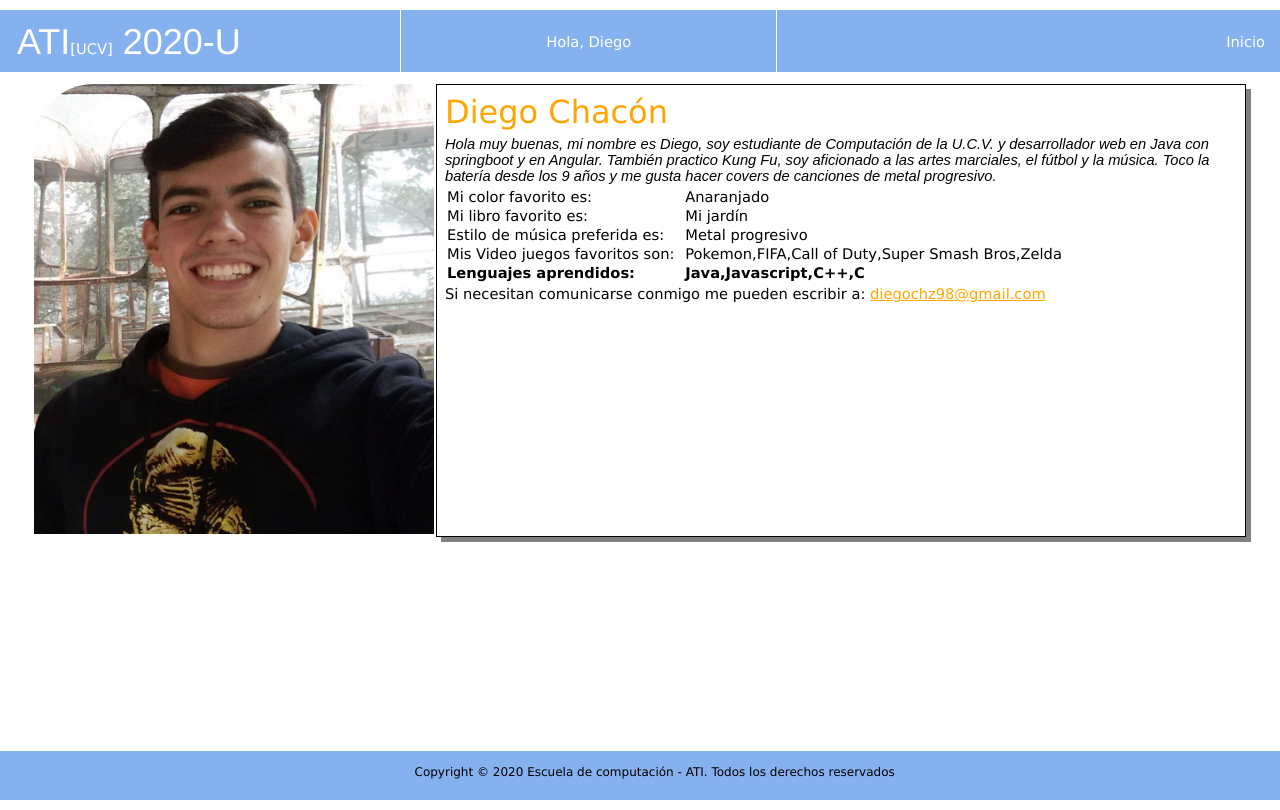
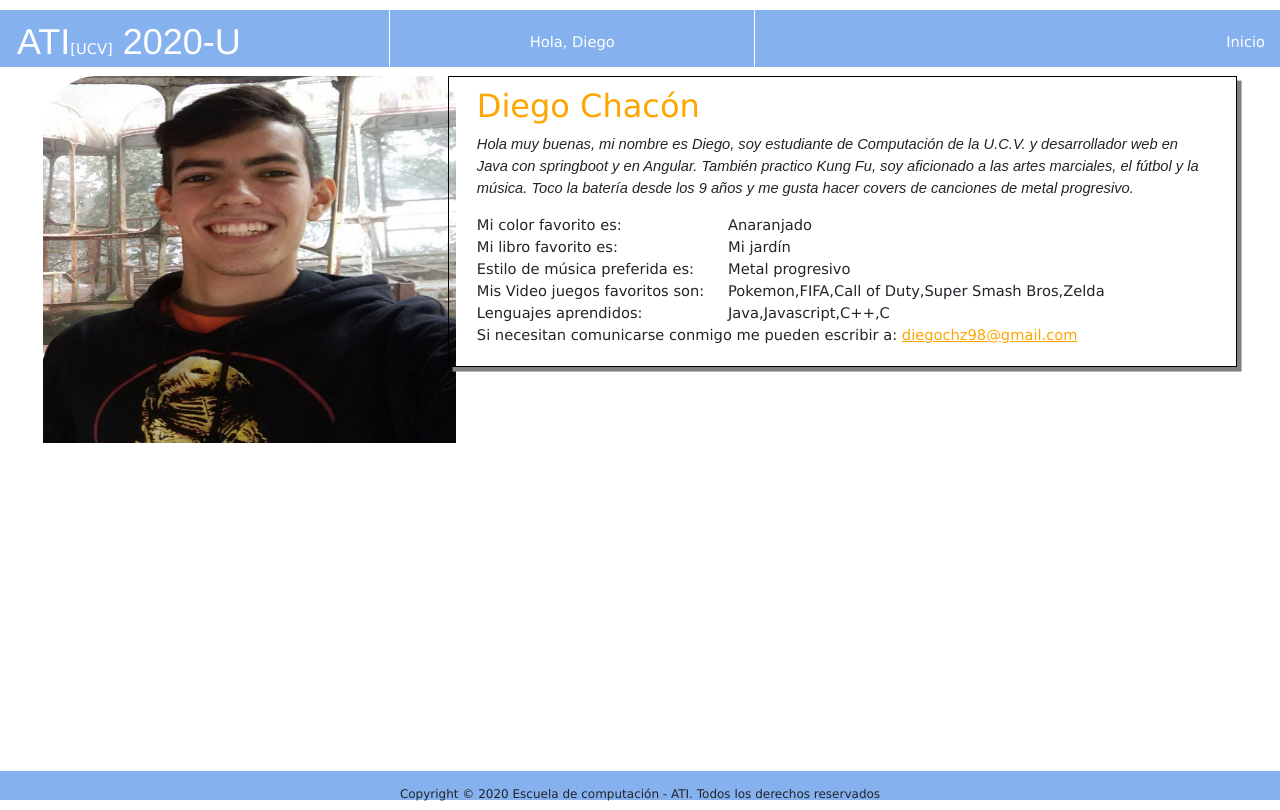
Before and after one commit to ATI1-UCV/ati_2020_U, a PHP site: page /26343836/perfil.html in a window 1280 px wide. Run offline with PHP 8.4, Linux system fonts and the light colour scheme.

Commit message:
archivos reto 16

```diff
--- a/26343836/perfil.css
+++ b/26343836/perfil.css
@@ -21,23 +21,21 @@
 }
 
 #foto {
-	border: 0px solid black;
+	border: 0em solid black;
 	width: 15%;
 }
 
 #foto img {
-	border-radius: 60px 0px 0px 0px;
+	border-radius: 3.75em 0em 0em 0em;
+	height: 25em;
+	width: 28.125em;
 }
 
 #contenido {
-	border: 1px solid black;
-	width: 80px;
-	box-shadow: 5px 5px gray;
-}
-
-#contenido  {
-	border: 1px solid black;
-	padding: 6px;
+	border: 0.0625em solid black;
+	width: 100%;
+	box-shadow: 0.3125em 0.3125em gray;
+	padding: 0.375em;
 }
 
 #nombre {
@@ -50,11 +48,11 @@
 #descripcion {
 	font-family: arial;
 	font-style: italic;
-	margin-top: 3px;
+	margin-top: 0.1875em;
 }
 
 #agenda {
-	border: 0px solid black;
+	border: 0em solid black;
 	padding: 0;
 	width: 80%;
 }
--- a/26343836/perfil.html
+++ b/26343836/perfil.html
@@ -6,6 +6,7 @@
 		<link rel="icon" href="http://www.ciens.ucv.ve/portalasig2/favicon.ico" type="image/x-icon">
 		<link rel="stylesheet" href="../css/style.css"  type="text/css">
 		<link rel="stylesheet" href="perfil.css"  type="text/css">
+		<link href="https://cdn.jsdelivr.net/npm/bootstrap@5.0.1/dist/css/bootstrap.min.css" rel="stylesheet" integrity="sha384-+0n0xVW2eSR5OomGNYDnhzAbDsOXxcvSN1TPprVMTNDbiYZCxYbOOl7+AMvyTG2x" crossorigin="anonymous">
 		<title>Diego Chacón</title>
 		<script type="text/javascript" src="config.json"></script>
 		<script type="text/javascript" src="perfil.json"></script>
@@ -14,42 +15,10 @@
 			integrity="sha256-H+K7U5CnXl1h5ywQfKtSj8PCmoN9aaq30gDh27Xc0jk="
 			crossorigin="anonymous">
 		</script>
-		<script>
-			$(function() {
+		<script type="text/javascript" src="perfil.js"></script>
+		<script src="https://cdn.jsdelivr.net/npm/bootstrap@5.0.1/dist/js/bootstrap.bundle.min.js" integrity="sha384-gtEjrD/SeCtmISkJkNUaaKMoLD0//ElJ19smozuHV6z3Iehds+3Ulb9Bn9Plx0x4" crossorigin="anonymous"></script>
+	</head>
 
-				$("title").text(perfil.nombre);
-				$("#footer").text(config.copyRight);
-
-				$("#logo").html(config.sitio[0] + "<span>" + config.sitio[1] +  "</span> " + config.sitio[2]);
-
-				$("#saludo").text(config.saludo + ", Diego");
-				$("#busqueda").html("<a href='../index.html'>" + config.home + "</a>");
-
-				$("#nombre").text(perfil.nombre);
-				$("#descripcion").text(perfil.descripcion);
-
-				$("#imagen").attr("src", perfil.imagen);
-
-				$("#color_fav").text(config.color);
-				$("#color").text(perfil.color);
-				$("#libro_fav").text(config.libro);
-				$("#libro").text(perfil.libro);
-				$("#musica_fav").text(config.musica);
-				$("#musica").text(perfil.musica);
-				$("#video_juego_fav").text(config.video_juego);
-				$("#video_juego").text(perfil.video_juego.toString());
-
-				$("#lenguajes_fav").text(config.lenguajes);
-				$("#lenguajes").text(perfil.lenguajes.toString());
-
-				var correoEnlace = "<a href=\"mailto: [email]\">[email]</a>".replace("[email]", perfil.email).replace("[email]", perfil.email);
-
-				$("#correo").html(config.email.replace("[email]", correoEnlace));
-			});
-		</script>
-
-
-	</head>
 	<body>
 	    <header>
 			<nav>
@@ -62,63 +31,51 @@
 	    </header>
 	    <section>
 
-			<table id="perfil">
+			<div class="container-fluid">
+				<div class="row">
 
-				<tr>
-					<td id="foto"><img id="imagen" src="" width="400px" height="450px"></td>
+					<div class="col-md-4" >
+						<div id="foto"> <img id="imagen" src=""></div>
+					</div>
 
-					<td id="contenido">
+					<div class="col-md-8">
+						<div id="contenido">
 
-						<table>
-							<tr>
-								<td>
-									<p id="nombre"></p>
-								</td>
-							</tr>
-							<tr>
-								<td>
-									<p id="descripcion"></p>
-								</td>
-							</tr>
+							<div class="container-fluid">
+								<div class="row"><p id="nombre"></p></div>
+								<div class="row"><p id="descripcion"></p></div>
+								<div class="row">
+									<div class="container-fluid">
+										<div class="row">
+											<div class="col-sm-4" id="color_fav"></div>
+											<div class="col-sm-8" id="color"></div>
+										</div>
+										<div class="row">
+											<div class="col-sm-4" id="libro_fav"></div>
+											<div class="col-sm-8" id="libro"></div>
+										</div>
+										<div class="row">
+											<div class="col-sm-4" id="musica_fav"></div>
+											<div class="col-sm-8" id="musica"></div>
+										</div>
+										<div class="row">
+											<div class="col-sm-4" id="video_juego_fav"></div>
+											<div class="col-sm-8" id="video_juego"></div>
+										</div>
+										<div class="row">
+											<div class="col-sm-4" id="lenguajes_fav"></div>
+											<div class="col-sm-8" id="lenguajes"></div>
+										</div>
+									</div>
+								</div>
+								<div class="row"><p id="correo"></p></div>
+							</div>
 
-							<tr>
-								<td>
-									<table id="agenda">
-										<tr>
-											<td id="color_fav"></td>
-											<td id="color"></td>
-										</tr>
-										<tr>
-											<td id="libro_fav"></td>
-											<td id="libro"></td>
-										</tr>
-										<tr>
-											<td id="musica_fav"></td>
-											<td id="musica"></td>
-										</tr>
-										<tr>
-											<td id="video_juego_fav"></td></td>
-											<td id="video_juego"></td></td>
-										</tr>
-										<tr>
-											<td class="negrita" id="lenguajes_fav"></td>
-											<td class="negrita" id="lenguajes"></td>
-										</tr>
-									</table>
-								</td>
-							</tr>
+						</div>
+					</div>
 
-							<tr><td id="correo"></td></tr>
-
-						</table>
-
-
-					</td>
-
-				</tr>
-
-			</table>
-
+				</div>
+			</div>
 			</section>
 
 			<aside></aside>
--- /dev/null
+++ b/26343836/perfil.js
@@ -0,0 +1,31 @@
+$(function() {
+
+    $("title").text(perfil.nombre);
+    $("#footer").text(config.copyRight);
+
+    $("#logo").html(config.sitio[0] + "<span>" + config.sitio[1] +  "</span> " + config.sitio[2]);
+
+    $("#saludo").text(config.saludo + ", Diego");
+    $("#busqueda").html("<a href='../index.html'>" + config.home + "</a>");
+
+    $("#nombre").text(perfil.nombre);
+    $("#descripcion").text(perfil.descripcion);
+
+    $("#imagen").attr("src", perfil.imagen);
+
+    $("#color_fav").text(config.color);
+    $("#color").text(perfil.color);
+    $("#libro_fav").text(config.libro);
+    $("#libro").text(perfil.libro);
+    $("#musica_fav").text(config.musica);
+    $("#musica").text(perfil.musica);
+    $("#video_juego_fav").text(config.video_juego);
+    $("#video_juego").text(perfil.video_juego.toString());
+
+    $("#lenguajes_fav").text(config.lenguajes);
+    $("#lenguajes").text(perfil.lenguajes.toString());
+
+    var correoEnlace = "<a href=\"mailto: [email]\">[email]</a>".replace("[email]", perfil.email).replace("[email]", perfil.email);
+
+    $("#correo").html(config.email.replace("[email]", correoEnlace));
+});
--- a/css/style.css
+++ b/css/style.css
@@ -8,9 +8,9 @@
 html,body { width: 100%; height: 100%; }
 
 header {
-   height: 62px;
+  height: 3.875em;
 	top: 0;
-   position: relative;
+  position: relative;
 	background-color:#86b1ef;
 }
 
@@ -60,8 +60,8 @@
 
 section {
   width: 95%;
-  margin-top:10px;
-  margin-bottom:80px;
+  margin-top:0.625em;
+  margin-bottom:5em;
   margin-left: auto;
   margin-right: auto;
 }
@@ -73,7 +73,7 @@
   padding: 1rem;
   background-color: #86b1ef;
   text-align: center;
-  height: 20px;
+  height: 1.25em;
   font-size: 9pt;
 }
 
```
